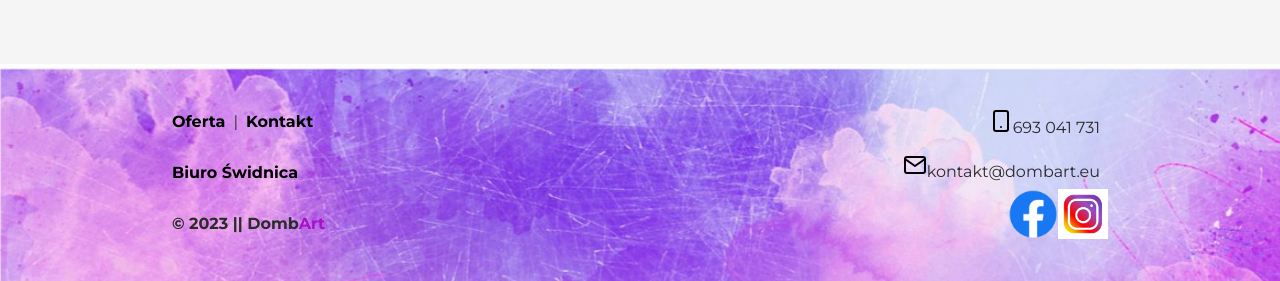
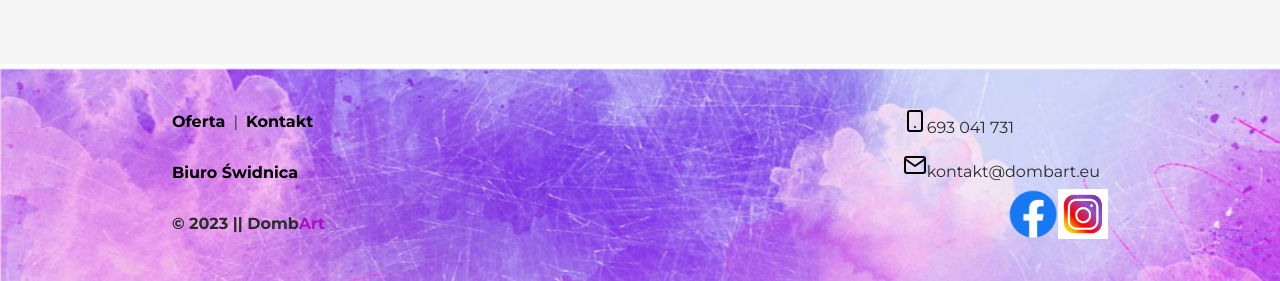
Before and after one commit to bnoworol/dombart, a PHP site: page / in a window 1280 px wide. Shown: the part 2109-2390 px from the top of the page. Run offline with PHP 8.4, Linux system fonts and the light colour scheme; style sheets or scripts are compiled from the project's sources.

Commit message:
repair all second tac repair text content start

```diff
--- a/css/main.css
+++ b/css/main.css
@@ -597,7 +597,7 @@ body {
     align-items: flex-end;
     width: 50%;
     padding: 2em;
-    text-align: end;
+    text-align: start;
   }
   .footer-right-social {
     display: flex;
--- a/scss/_large.scss
+++ b/scss/_large.scss
@@ -219,7 +219,7 @@
 			align-items: flex-end;
 			width: 50%;
 			padding: 2em;
-			text-align: end;
+			text-align: start;
 			&-social {
 				display: flex;
 				a {
```
Also changed, not shown: 1 other file.
